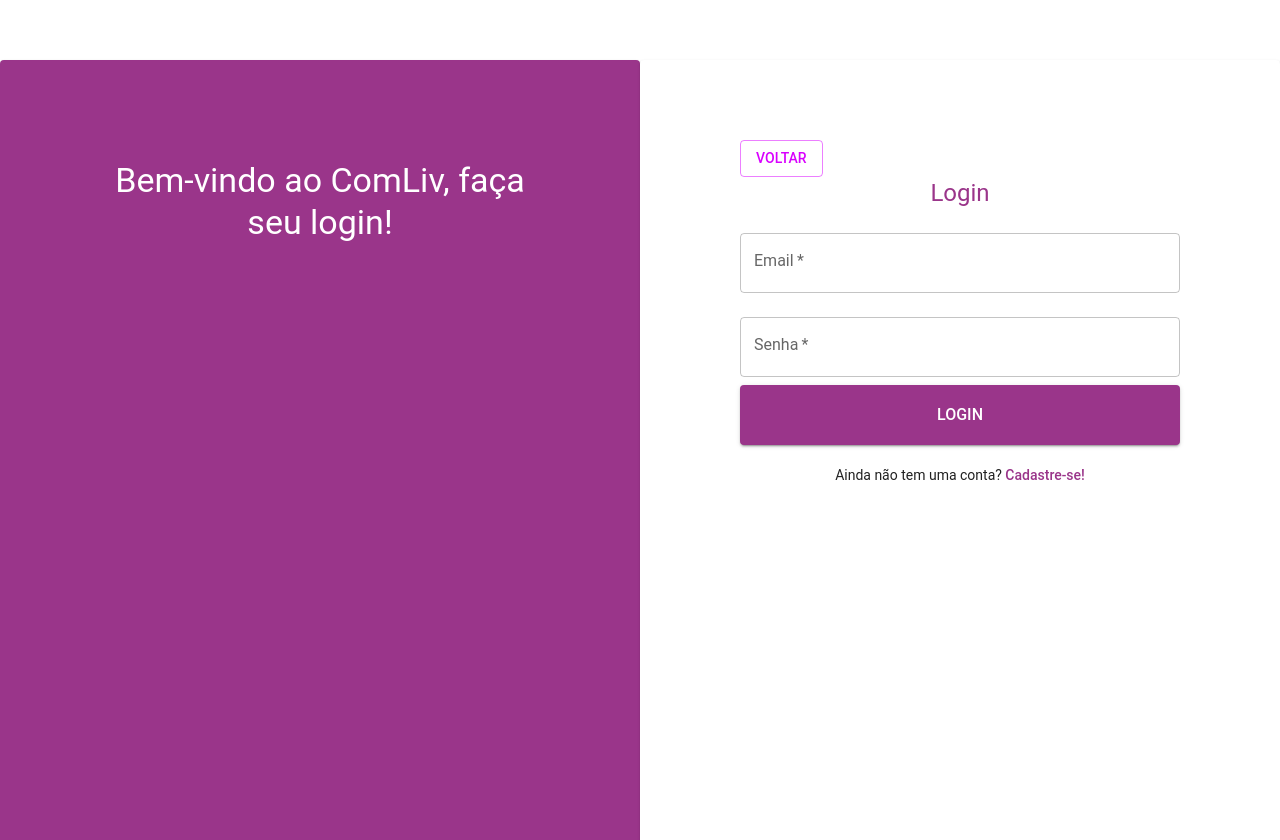
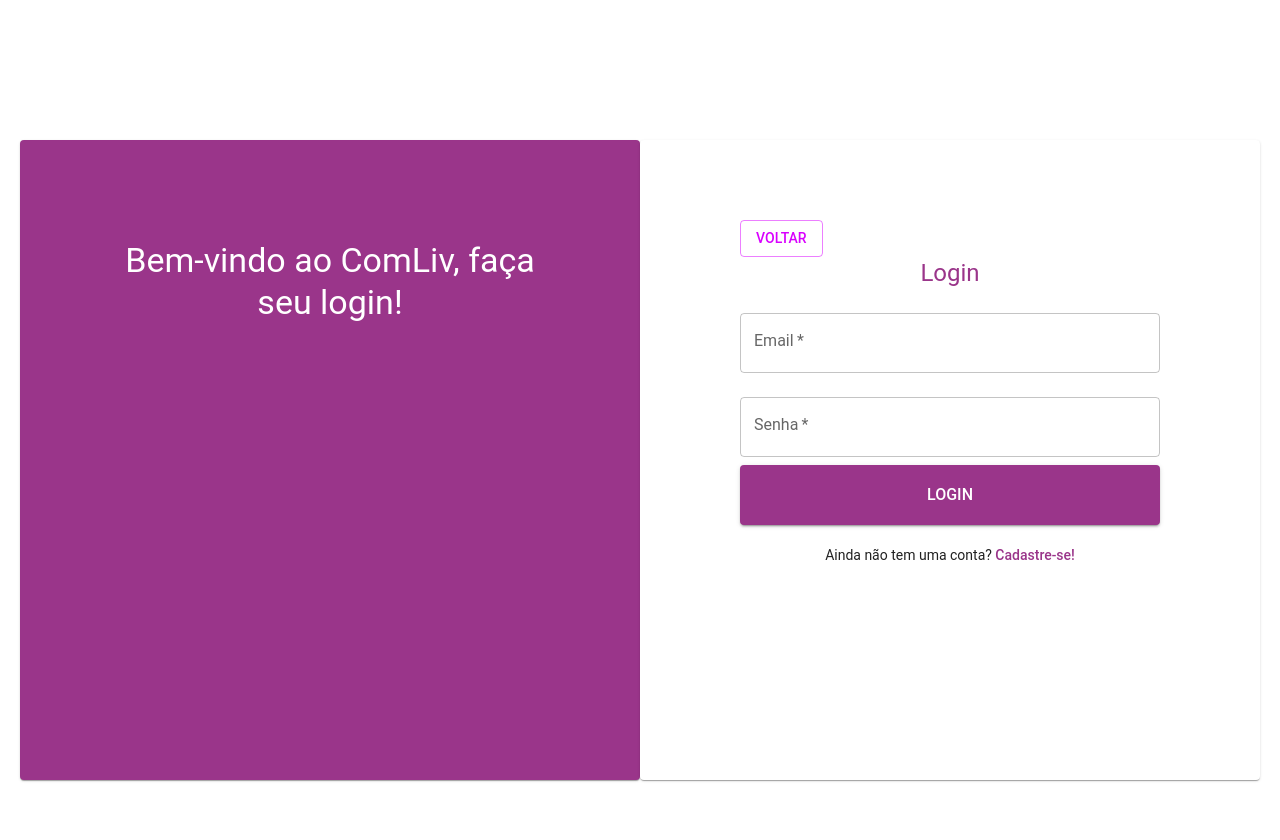
Before and after one commit to Vanessa867/siteComLiv, a React (Vite) app: page /Login in a window 1280 px wide. Built offline with nearby package versions, Linux system fonts and the light colour scheme; the HTML template or start-up script is replaced by a standard one.

Commit message:
alterando css global

```diff
--- a/src/App.css
+++ b/src/App.css
@@ -1,48 +1,34 @@
+/* Global CSS */
+* {
+  margin: 0;
+  padding: 0;
+  box-sizing: border-box;
+}
+
+html, body {
+  height: 100%;
+  width: 100%;
+  font-family: Arial, sans-serif;
+  display: flex;
+  justify-content: center;
+  align-items: flex-start;
+  flex-direction: column;
+}
+
+#root {
+  width: 100%;
+  height: 100%;
+}
 html, body, #root {
   height: 100%;
   margin: 0;
-  padding: 0;
 }
 
-#root {
-  max-width: 1280px;
-  margin: 0 auto;
-  padding: 2rem;
-  text-align: center;
+.app-container {
+  width: 100%;
+  min-height: 100vh;
+  display: flex;
+  flex-direction: column;
+  justify-content: flex-start;
+  padding: 0 20px;
 }
-
-.logo {
-  height: 6em;
-  padding: 1.5em;
-  will-change: filter;
-  transition: filter 300ms;
-}
-.logo:hover {
-  filter: drop-shadow(0 0 2em #646cffaa);
-}
-.logo.react:hover {
-  filter: drop-shadow(0 0 2em #61dafbaa);
-}
-
-@keyframes logo-spin {
-  from {
-    transform: rotate(0deg);
-  }
-  to {
-    transform: rotate(360deg);
-  }
-}
-
-@media (prefers-reduced-motion: no-preference) {
-  a:nth-of-type(2) .logo {
-    animation: logo-spin infinite 20s linear;
-  }
-}
-
-.card {
-  padding: 2em;
-}
-
-.read-the-docs {
-  color: #888;
-}
--- a/src/App.jsx
+++ b/src/App.jsx
@@ -13,6 +13,7 @@
 import Perfil from './pages/Perfil';
 import EditarPerfil from './pages/EditarPerfil';
 import Participando from './pages/Participando';
+import '../src/App.css';
 
 
 
@@ -41,7 +42,7 @@
   return (
     <>
        {/* O Header será exibido em todas as rotas, exceto em cadastrar e login */}
-       {location.pathname !== '/cadastrar' && location.pathname !== '/Login' && location.pathname !== '/HomeDepoisDoLogin' && location.pathname !== '/Config' && <Header />}
+       {location.pathname !== '/cadastrar' && location.pathname !== '/Login' && location.pathname !== '/Perfil' && location.pathname !== '/HomeDepoisDoLogin' && location.pathname !== '/Config' && <Header />}
 
 
       <Routes>
@@ -66,7 +67,9 @@
   return (
     <ThemeProvider theme={theme}>
       <Router>
-        <AppContent />
+        <div className="app-container"> {/* Certifique-se de que o container tenha 100% de altura */}
+          <AppContent />
+        </div>
       </Router>
     </ThemeProvider>
   );
--- /dev/null
+++ b/src/Styles/Perfil.css
@@ -0,0 +1,30 @@
+.profile-page {
+    display: flex;
+    flex-direction: column;
+    align-items: center;
+    padding: 20px;
+}
+.profile-info {
+    display: flex;
+    flex-direction: column;
+    align-items: center;
+    border: 1px solid #ddd;
+    padding: 20px;
+    border-radius: 10px;
+    background-color: #f9f9f9;
+}
+.profile-info div {
+    margin-bottom: 10px;
+}
+button {
+    background-color: #007bff;
+    color: white;
+    border: none;
+    padding: 10px 20px;
+    border-radius: 5px;
+    cursor: pointer;
+}
+button:disabled {
+    background-color: #c0c0c0;
+     cursor: not-allowed;
+}
--- a/src/pages/Perfil.jsx
+++ b/src/pages/Perfil.jsx
@@ -1,58 +1,60 @@
-import React, { useEffect, useState } from 'react';
-import { Avatar, Typography, Button, Grid, Paper } from '@mui/material';
-import { useNavigate } from 'react-router-dom';
-import Parse from 'parse';
-import NavigationButtons from '../components/NavigationButtons';
+import React, { useState } from 'react';
+import { Formik, Form, Field } from 'formik';
+import '../Styles/Perfil.css'; // Certifique-se de que esse arquivo existe ou remova essa linha
 
 const Perfil = () => {
-  const [userData, setUserData] = useState({});
-  const [loading, setLoading] = useState(true);
-  const navigate = useNavigate();
+  const [user, setUser] = useState({
+    name: 'John Doe',
+    email: 'john.doe@example.com',
+  });
 
-  useEffect(() => {
-    const fetchUserData = async () => {
-      try {
-        const currentUser = Parse.User.current();
-        if (!currentUser) {
-          alert('Você precisa estar autenticado.');
-          navigate('/login');
-          return;
-        }
-
-        const nome = currentUser.get('username') || 'Nome não definido';
-        const email = currentUser.get('email') || 'Email não definido';
-        const foto = currentUser.get('foto');
-
-        setUserData({ nome, email, foto });
-      } catch (error) {
-        console.error('Erro ao buscar dados do usuário:', error);
-        alert('Erro ao carregar os dados do perfil.');
-      } finally {
-        setLoading(false);
-      }
-    };
-
-    fetchUserData();
-  }, [navigate]);
-
-  if (loading) return <Typography>Carregando...</Typography>;
+  const handleSubmit = (values) => {
+    // Aqui você pode simplesmente logar os dados no console para testar
+    console.log('Dados atualizados:', values);
+    setUser(values); // Atualiza o estado com os novos dados do formulário
+  };
 
   return (
-    <Grid container style={{ height: '100vh', alignItems: 'center', justifyContent: 'center' }}>
-      <Paper style={{ padding: '50px', textAlign: 'center', backgroundColor: '#ffffff' }}>
-      <NavigationButtons />
-        <Avatar
-          src={userData.foto || ''}
-          alt="Foto do usuário"
-          sx={{ width: 120, height: 120, margin: '0 auto', marginBottom: '20px' }}
-        />
-        <Typography variant="h5" gutterBottom>{userData.nome}</Typography>
-        <Typography variant="body1" gutterBottom>{userData.email}</Typography>
-        <Button variant="contained" color="primary" onClick={() => navigate('/editarperfil')}>
-          Editar Perfil
-        </Button>
-      </Paper>
-    </Grid>
+    <div className="profile-page">
+      <h1>Perfil de Usuário</h1>
+      <div className="profile-info">
+        <h2>{user.name}</h2>
+        <p>{user.email}</p>
+
+        <Formik
+          initialValues={{ name: user.name, email: user.email }}
+          onSubmit={handleSubmit}
+        >
+          {({ isSubmitting }) => (
+            <Form>
+              <div>
+                <label htmlFor="name">Nome</label>
+                <Field
+                  id="name"
+                  name="name"
+                  placeholder="Digite seu nome"
+                  type="text"
+                />
+              </div>
+
+              <div>
+                <label htmlFor="email">Email</label>
+                <Field
+                  id="email"
+                  name="email"
+                  placeholder="Digite seu email"
+                  type="email"
+                />
+              </div>
+
+              <button type="submit" disabled={isSubmitting}>
+                Atualizar
+              </button>
+            </Form>
+          )}
+        </Formik>
+      </div>
+    </div>
   );
 };
 
```
Also changed, not shown: package.json (+5 -2 lines), 1 other file (tests, documents, lock files or other folders).
